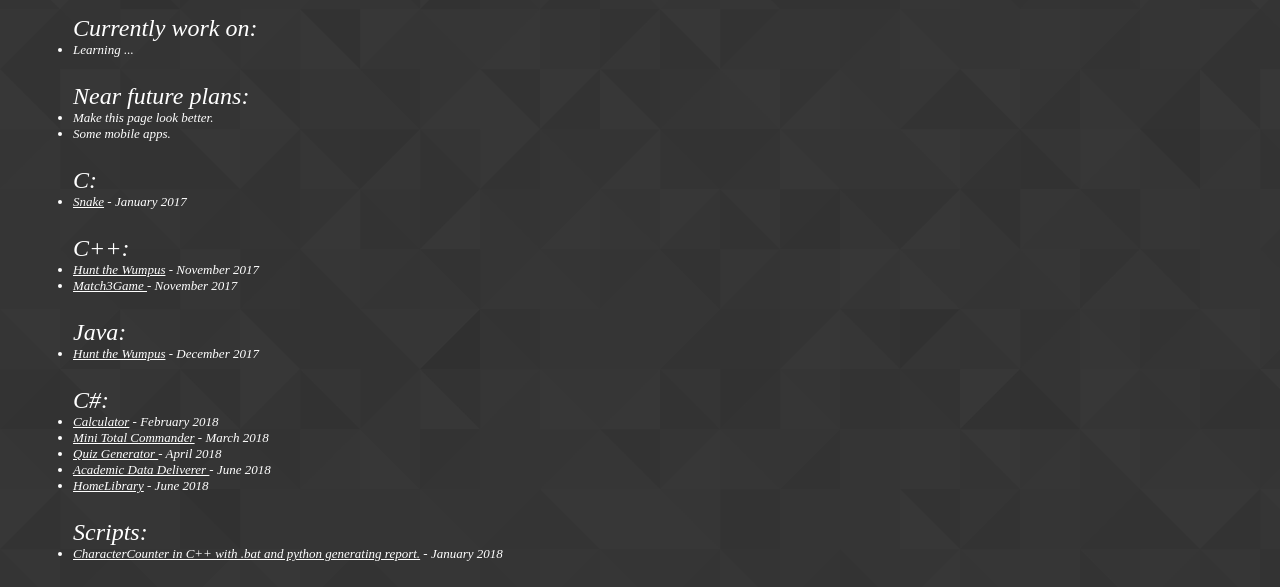
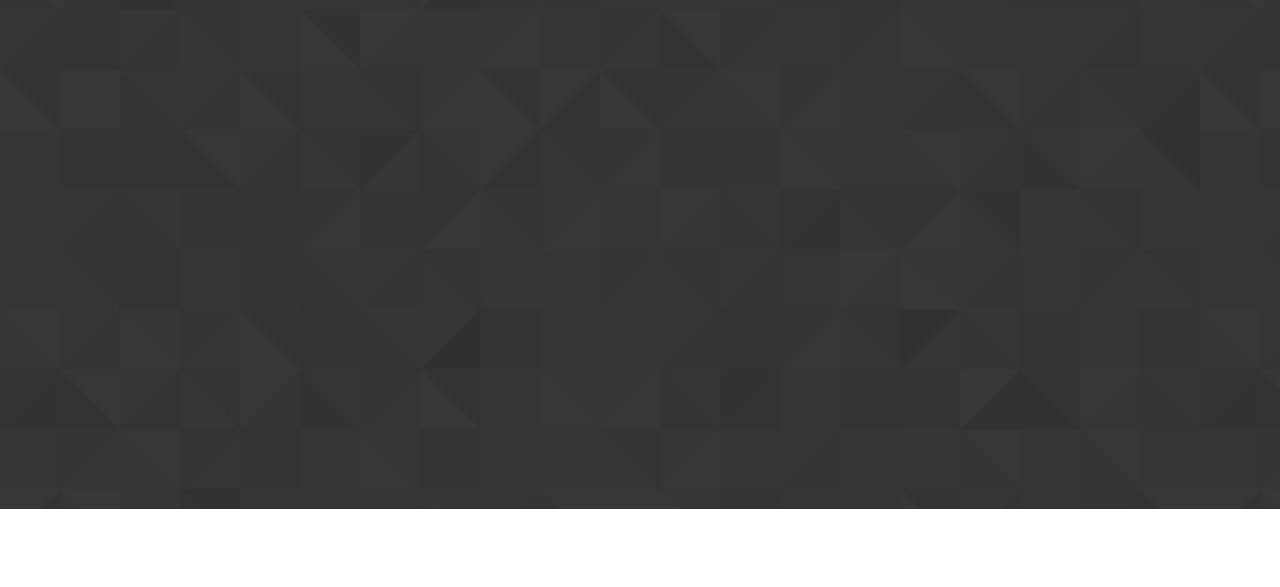
Before and after one commit to Isur/Isur.github.io, a plain HTML site: page index.html in a window 1280 px wide. Shown: the part 291-878 px from the top of the page. After the commit the page ends 800 px from the top, so only its background shows below. Drawn offline with Linux system fonts and the light colour scheme.

Commit message:
need update

```diff
--- a/index.html
+++ b/index.html
@@ -15,40 +15,8 @@
 
     </div>
     <div class="photo"><img src="images/myPhoto.png" id="myPhoto"/></div>
-    <div class="project_list">
-        <p> My projects:</p>
-        <ul id="current">Currently work on:
-            <li> Learning ... </li>
-        </ul>
-        <ul>Near future plans:
-            <li>Make this page look better.</li>
-            <li>Some mobile apps.</li>
-        </ul>
-
-        <ul id="c"> C:
-            <li><a href="https://github.com/Isur/Snake">Snake</a> - January 2017</li>
-        </ul>
-        <ul id="cpp"> C++:
-            <li><a href="https://github.com/Isur/Hunt-The-Wumpus/tree/master/C%2B%2B">Hunt the Wumpus</a> - November 2017</li>
-            <li> <a href="https://github.com/Isur/MatchThreeGame"> Match3Game </a> - November 2017 </li>
-
-        </ul>
-        <ul id="java"> Java:
-            <li> <a href="https://github.com/Isur/Hunt-The-Wumpus/tree/master/JAVA">Hunt the Wumpus</a> - December 2017</li>
-
-        </ul>
-		<ul id="c_sharp"> C#:
-            <li><a href="https://github.com/Isur/Calculator">Calculator</a> - February 2018 </li>
-            <li><a href="https://github.com/Isur/mini-total-commander">Mini Total Commander</a> - March 2018 </li>
-            <li><a href="https://github.com/Isur/mvp-quiz-generator"> Quiz Generator </a> - April 2018</li>
-            <li><a href="https://github.com/Isur/a-d-d">Academic Data Deliverer </a> - June 2018</li>
-            <li><a href="https://github.com/Isur/HomeLibrary">HomeLibrary</a> - June 2018</li>
-		</ul>
-		<ul id="mix"> Scripts:
-			<li><a href="https://github.com/Isur/CharacterCounter">CharacterCounter in C++ with .bat and python generating report.</a> - January 2018</li>
-
-		</ul>
-
+    This page need an update.  <br />
+    It will happen soon...
 
     </div>
 
```
